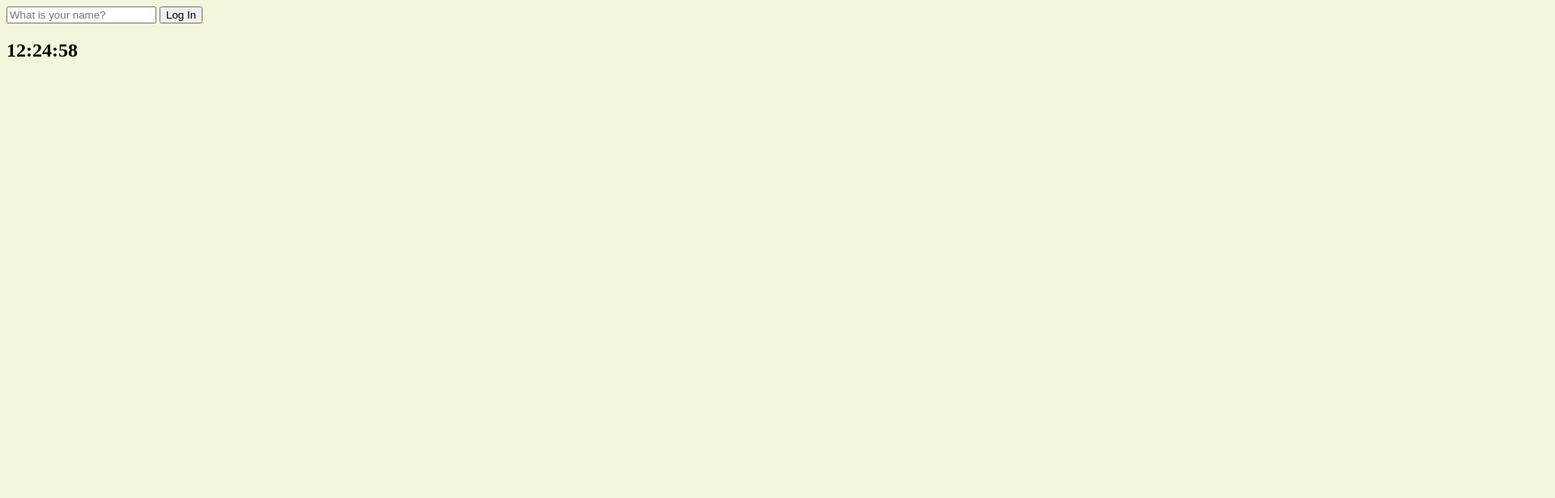
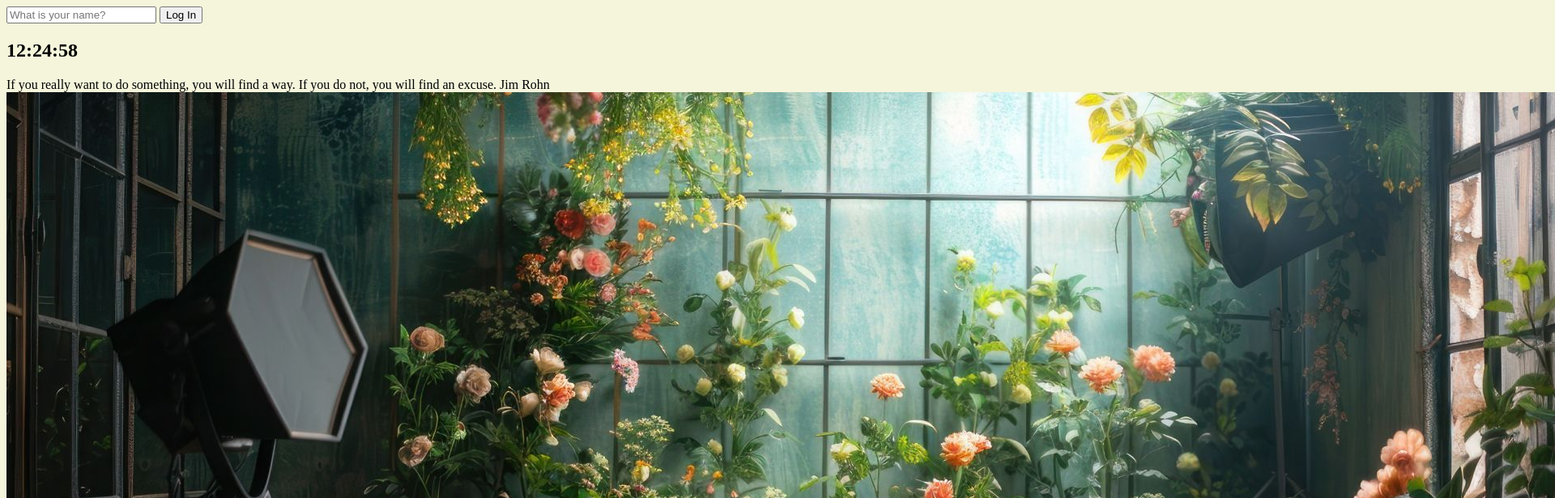
Before and after one commit to sdcomms4227/momentum, a plain HTML site: page index.html in a window 1280 px wide. Shown: the top 616 px of the page at 81% size, 1920 px wide, since content can reach past the window. Drawn offline with Linux system fonts and the light colour scheme.

Commit message:
complete 6th

```diff
--- a/index.html
+++ b/index.html
@@ -13,7 +13,13 @@
   </form>
   <h2 id="clock">00:00</h2>
   <h1 id="greeting" class="hidden"></h1>
+  <div id="quote">
+    <span id="quote-text"></span>
+    <span id="quote-author"></span>
+  </div>
   <script src="js/greetings.js"></script>
   <script src="js/clock.js"></script>
+  <script src="js/quotes.js"></script>
+  <script src="js/background.js"></script>
 </body>
 </html>
--- /dev/null
+++ b/js/background.js
@@ -0,0 +1,12 @@
+const images = [
+    "0.jpg",
+    "1.jpg",
+    "2.jpg"
+];
+
+const chosenImage = images[Math.floor(Math.random()*images.length)];
+
+const bgImage = document.createElement("img");
+bgImage.src = `img/${chosenImage}`;
+
+document.body.appendChild(bgImage);
--- /dev/null
+++ b/js/quotes.js
@@ -0,0 +1,50 @@
+const quotes = [
+    {
+    quote: 'I never dreamed about success, I worked for it',
+    author: 'Estee Lauder'
+    },
+    {
+    quote: 'Do not try to be original, just try to be good.',
+    author: 'Paul Rand'
+    },
+    {
+    quote: 'Do not be afraid to give up the good to go for the great',
+    author: 'John D. Rockefeller'
+    },
+    {
+    quote: 'If you cannot fly then run. If you cannot run, then walk. And if you cannot walk, then crawl, but whatever you do, you have to keep moving forward.',
+    author: 'Martin Luther King Jr.'
+    },
+    {
+    quote: 'Our greatest weakness lies in giving up. The most certain way to succeed is always to try just one more time.',
+    author: 'Thomas Edison'
+    },
+    {
+    quote: 'The fastest way to change yourself is to hang out with people who are already the way you want to be',
+    author: 'REid Hoffman'
+    },
+    {
+    quote: 'Money is like gasoline during a road trip. You do not want to run out of gas on your trip, but you are not doing a tour of gas stations',
+    author: 'Tim O Reilly'
+    },
+    {
+    quote: 'Some people dream of success, while other people get up every morning and make it happen',
+    author: 'Wayne Huizenga'
+    },
+    {
+    quote: 'The only thing worse than starting something and falling.. is not starting something',
+    author: 'SEth Godin'
+    },
+    {
+    quote: 'If you really want to do something, you will find a way. If you do not, you will find an excuse.',
+    author: 'Jim Rohn'
+    },
+];
+
+const quote = document.querySelector("#quote span:first-child");
+const author = document.querySelector("#quote span:last-child");
+
+const todayQuote = quotes[Math.floor(Math.random()*quotes.length)];
+
+quote.innerText = todayQuote.quote;
+author.innerText = todayQuote.author;
```
Also changed, not shown: img/0.jpg (added), img/1.jpg (added), img/2.jpg (added).
